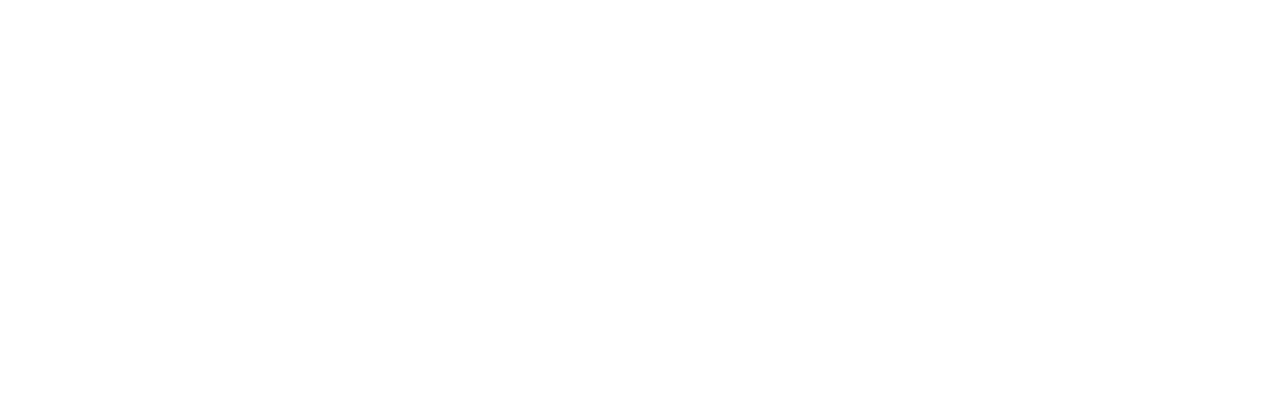
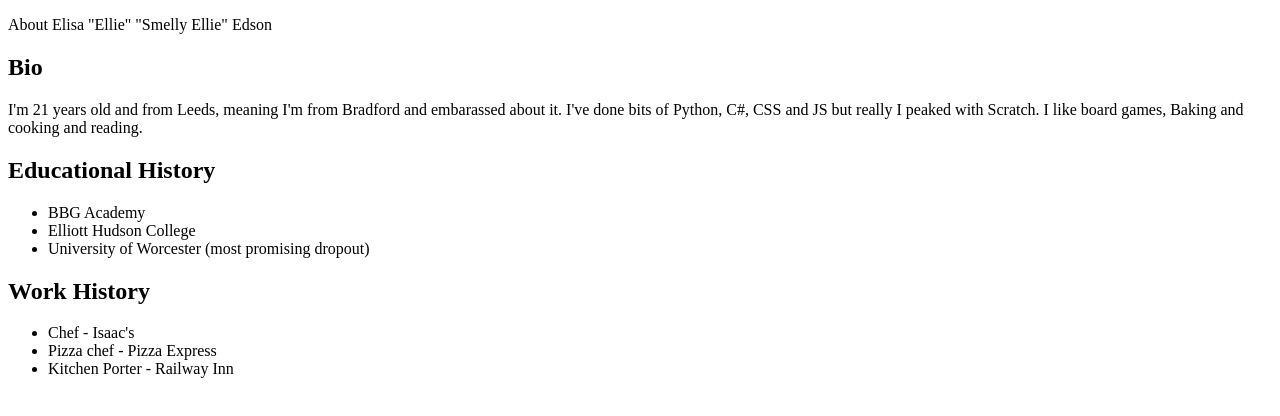
Before and after one commit to ClownMaidLifestyle/About-Me, a plain HTML site: page index.html in a window 1280 px wide. Drawn offline with Linux system fonts and the light colour scheme.

Commit message:
html basics

```diff
--- a/index.html
+++ b/index.html
@@ -6,6 +6,32 @@
     <title>Document</title>
 </head>
 <body>
+    <nav>
+        <p>About Elisa "Ellie" "Smelly Ellie" Edson</p>
+    </nav>
+    <main>
+        <h2>Bio</h2>
+        <p>
+            I'm 21 years old and from Leeds, meaning I'm from Bradford and embarassed about it.
+            I've done bits of Python, C#, CSS and JS but really I peaked with Scratch.
+            I like board games, Baking and cooking and reading.
+        </p>
 
+        <h2>Educational History</h2>
+        <p>
+            <ul>
+                <li>BBG Academy</li>
+                <li>Elliott Hudson College</li>
+                <li>University of Worcester (most promising dropout)</li>
+            </ul>
+        </p>
+
+        <h2>Work History</h2>
+        <ul>
+            <li>Chef - Isaac's</li>
+            <li>Pizza chef - Pizza Express</li>
+            <li>Kitchen Porter - Railway Inn</li>
+        </ul>
+    </main>
 </body>
 </html>
```
